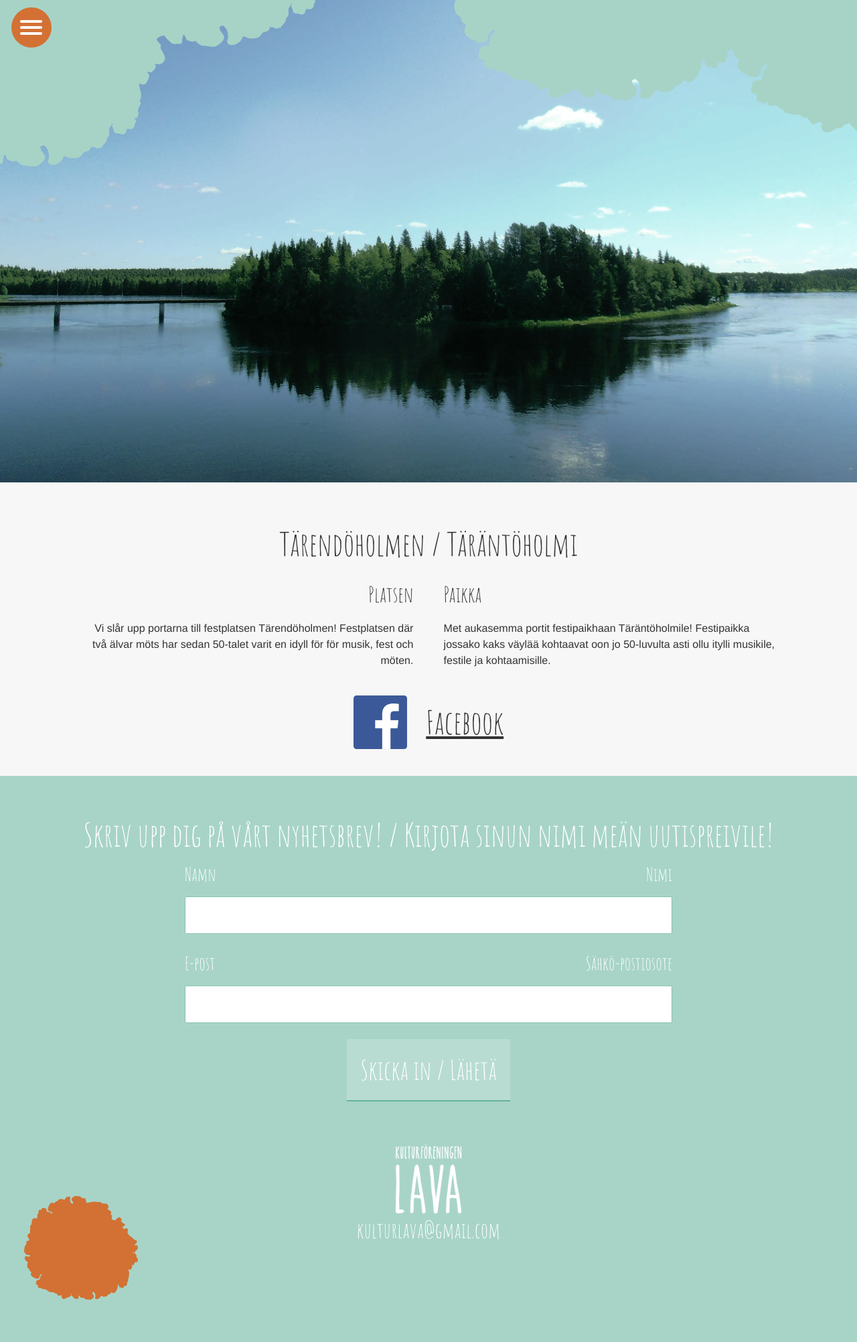
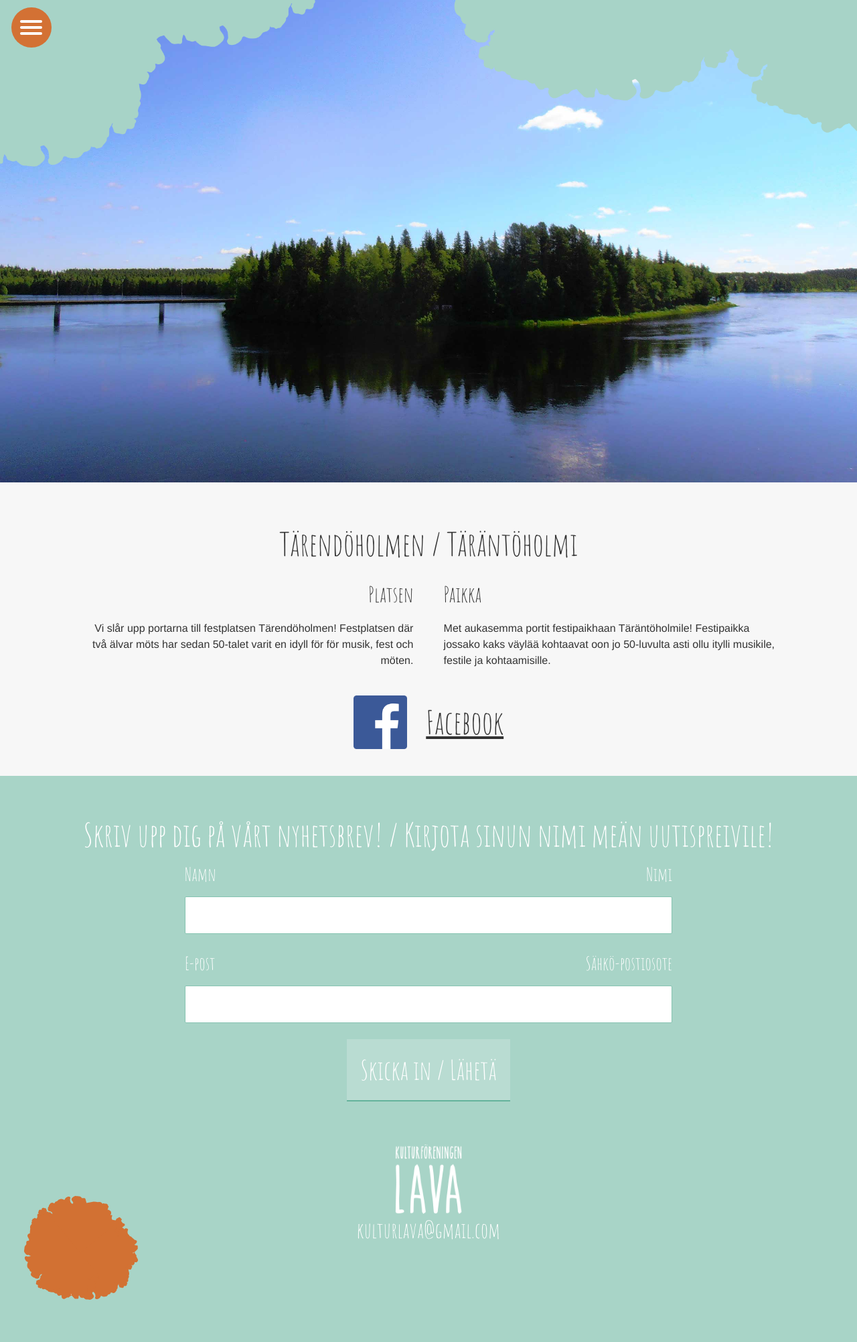
Before and after one commit to kulturlava/kulturlava.github.io, a Jekyll site: the page built from location.md, in a window 1280 px wide. Shown: the whole page at 67% size. Built offline with Jekyll 4.4.1, drawn with Linux system fonts in a browser that asks for light colours; some web fonts are replaced.

Commit message:
Remove background-blend-mode since issue on mobile

```diff
--- a/_sass/_2019.scss
+++ b/_sass/_2019.scss
@@ -10,7 +10,6 @@
     background-repeat: no-repeat;
     background-size: cover;
     background-color: rgba($brand-color, 0.5);
-    background-blend-mode: luminosity;
 
     @include media-query($on-laptop) {
       background-position: 25% 60%;
--- a/_sass/_page.scss
+++ b/_sass/_page.scss
@@ -4,7 +4,6 @@
   background-size: cover;
   background-position: center;
   background-color: rgba($brand-color, 0.5);
-  background-blend-mode: luminosity;
 
   &:before {
       content: "";
```
